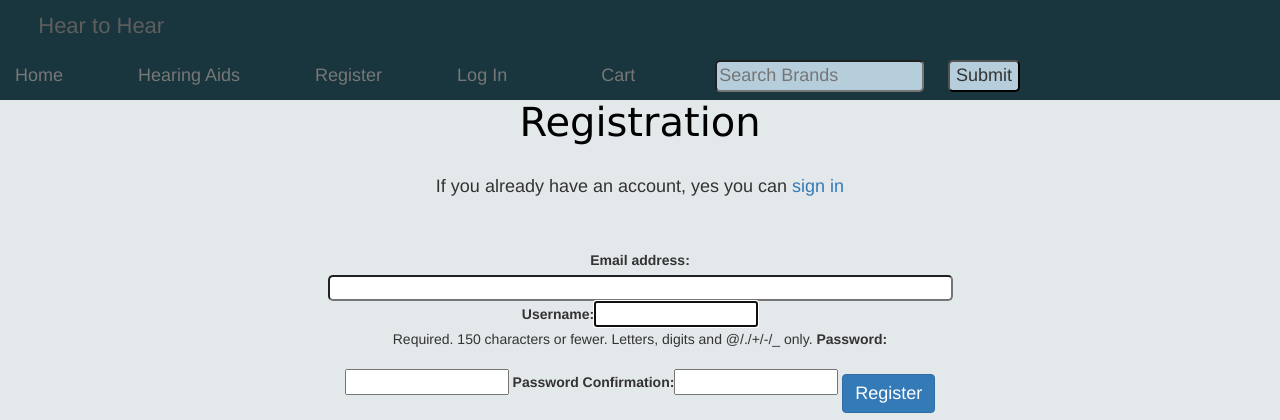
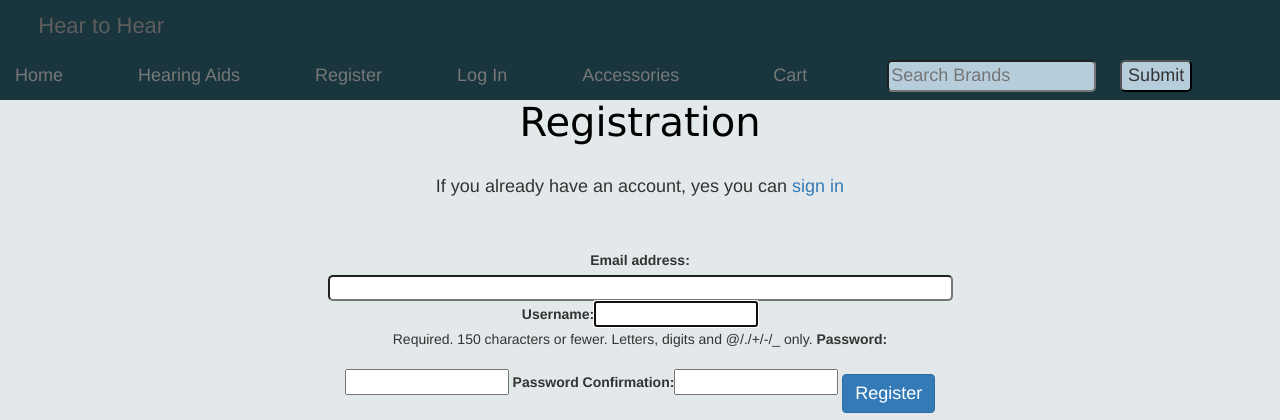
Before and after one commit to Bren08/Hear_to_Hear_updated, a Django app: page /accounts/register/ in a window 1280 px wide. Shown: the top 420 px of the page. Run offline with Django 3.2, Linux system fonts and the light colour scheme; some libraries are stand-ins or nearby versions; some web fonts are replaced.

Commit message:
Cleaned up whitespce in code

```diff
--- a/templates/base.html
+++ b/templates/base.html
@@ -12,6 +12,7 @@
     <link rel="stylesheet" href="{% static 'css/custom.css' %}">
     <script src="https://cdnjs.cloudflare.com/ajax/libs/jquery/3.2.1/jquery.min.js"></script>
     <script src="https://cdnjs.cloudflare.com/ajax/libs/twitter-bootstrap/3.3.7/js/bootstrap.min.js"></script>
+
 
     {% block head_js %}
     {% endblock %}
@@ -30,7 +31,8 @@
                 <span class="icon-bar"></span>
                 <span class="icon-bar"></span>
             </button>
-            <a class="navbar-brand" href="{% url 'home' %}"><span class="glyphicon glyphicon-headphones" aria-hidden="true"></span> Hear to
+            <a class="navbar-brand" href="{% url 'home' %}"><span class="glyphicon glyphicon-headphones"
+                    aria-hidden="true"></span> Hear to
                 Hear</a>
         </div>
         <div id="navbar" class="navbar-collapse collapse">
@@ -47,7 +49,7 @@
                 <li><a href="{% url 'registration' %}">Register</a></li>
                 <li><a href="{% url 'login' %}">Log In</a></li>
                 {% endif %}
-                <!-- <li><a href="/">Accessories</a></li> -->
+                <li><a href="{% url 'addons' %}">Accessories</a></li>
                 <li>
                     <a href="{% url 'view_cart' %}">
                         <span class="glyphicon glyphicon-shopping-cart" aria-hidden="true"></span> Cart
```
